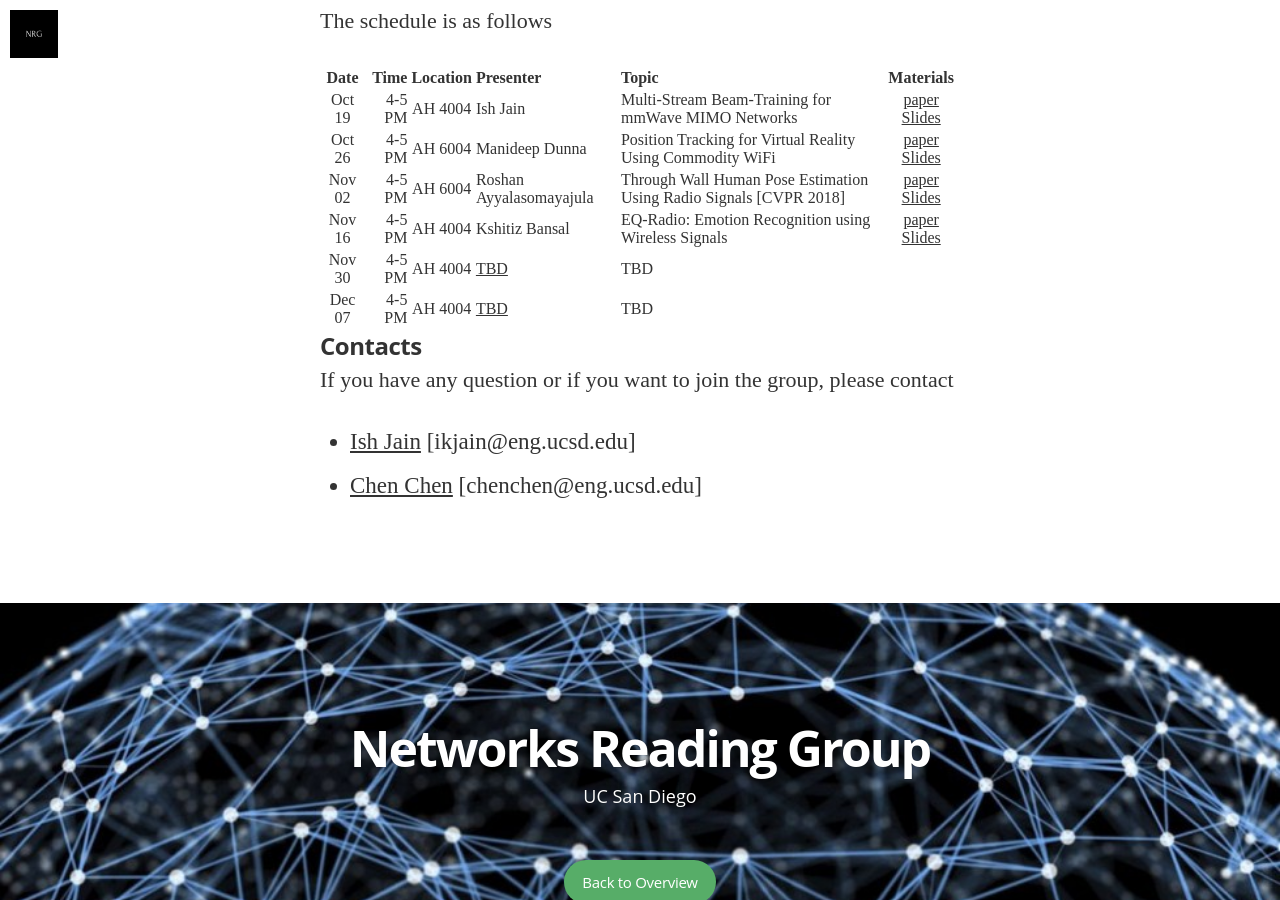
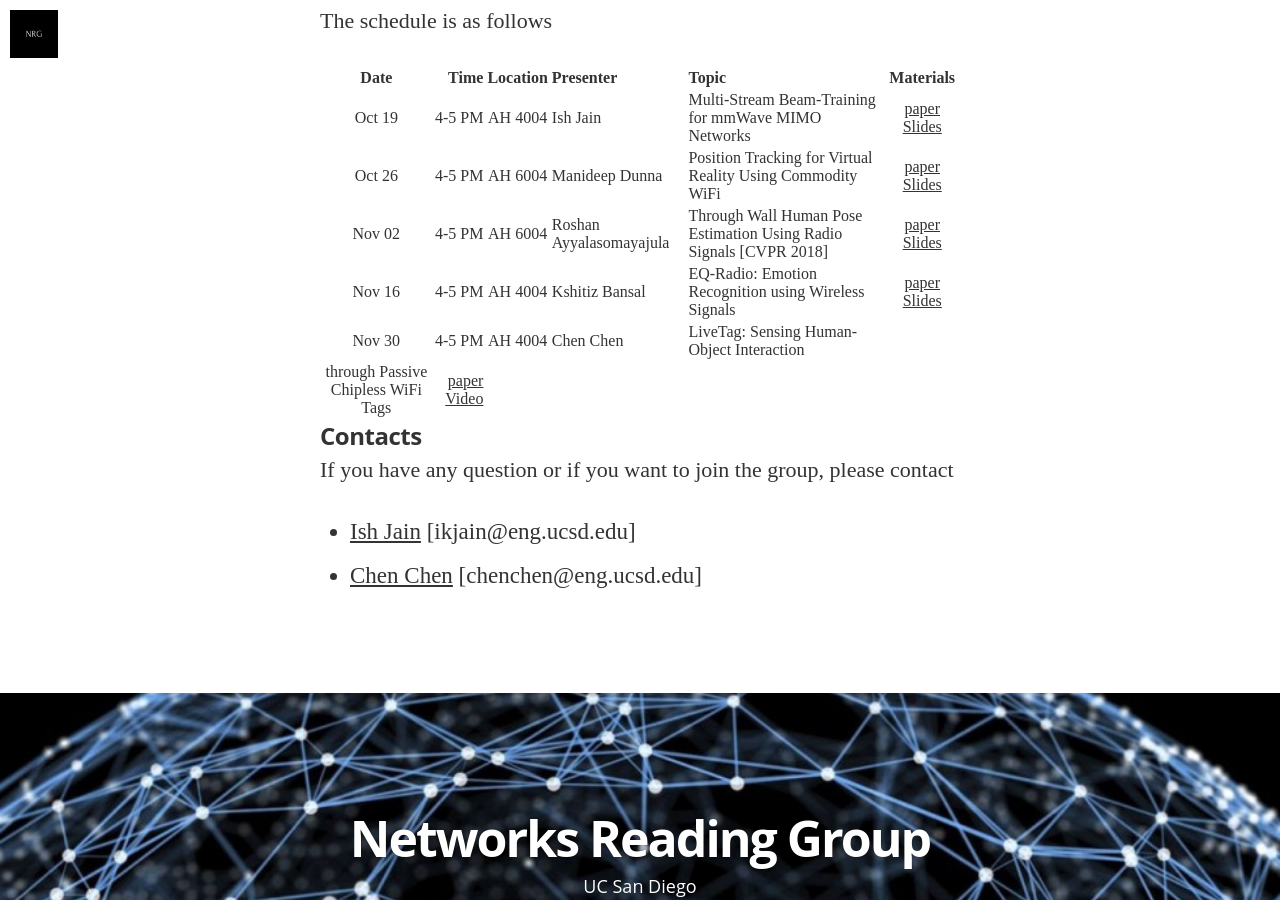
Before and after one commit to nrgucsd/nrgucsd.github.io, a Jekyll site: the page built from _posts/2018-09-01-Reading-Fall2018.markdown, in a window 1280 px wide and 900 px high, scrolled down 1990 px. Built offline with Jekyll 4.4.1, drawn with Linux system fonts in a browser that asks for light colours; nearby versions of some CDN libraries; some web fonts are replaced.

Commit message:
Update 2018-09-01-Reading-Fall2018.markdown

```diff
--- a/_posts/2018-09-01-Reading-Fall2018.markdown
+++ b/_posts/2018-09-01-Reading-Fall2018.markdown
@@ -39,8 +39,9 @@ The schedule is as follows
 | Oct 26    | 4-5 PM     | AH 6004  | Manideep Dunna    | Position Tracking for Virtual Reality Using Commodity WiFi   |  [paper][paperMani]  [Slides][Mani]    |
 | Nov 02    | 4-5 PM     | AH 6004  | Roshan Ayyalasomayajula | Through Wall Human Pose Estimation Using Radio Signals [CVPR 2018]   |  [paper][PoseEst]  [Slides][Roshan]    |
 | Nov 16    | 4-5 PM     | AH 4004  | Kshitiz Bansal      | EQ-Radio: Emotion Recognition using Wireless Signals   | [paper][Kshitiz_p] [Slides][Kshitiz]      |
-| Nov 30    | 4-5 PM     | AH 4004  | [TBD][GDrive]      | TBD    |        |
-| Dec 07    | 4-5 PM     | AH 4004  | [TBD][GDrive]      | TBD    |        |
+| Nov 30    | 4-5 PM     | AH 4004  | Chen Chen      | LiveTag: Sensing Human-Object Interaction
+through Passive Chipless WiFi Tags   |  [paper][livetag] [Video][livetagVid]      |
+
 
 
 ### Contacts
@@ -64,3 +65,5 @@ To add new posts, simply add a file in the `_posts` directory that follows the c
 
 [Roshan]: https://nrgucsd.github.io/Slides/Fall2018/Roshan.pdf
 [Kshitiz_p]: http://eqradio.csail.mit.edu/files/eqradio-paper.pdf
+[livetag]: https://www.usenix.org/system/files/conference/nsdi18/nsdi18-gao.pdf
+[livetagVid]: https://www.youtube.com/watch?v=fCaJYe9Esvw
```
